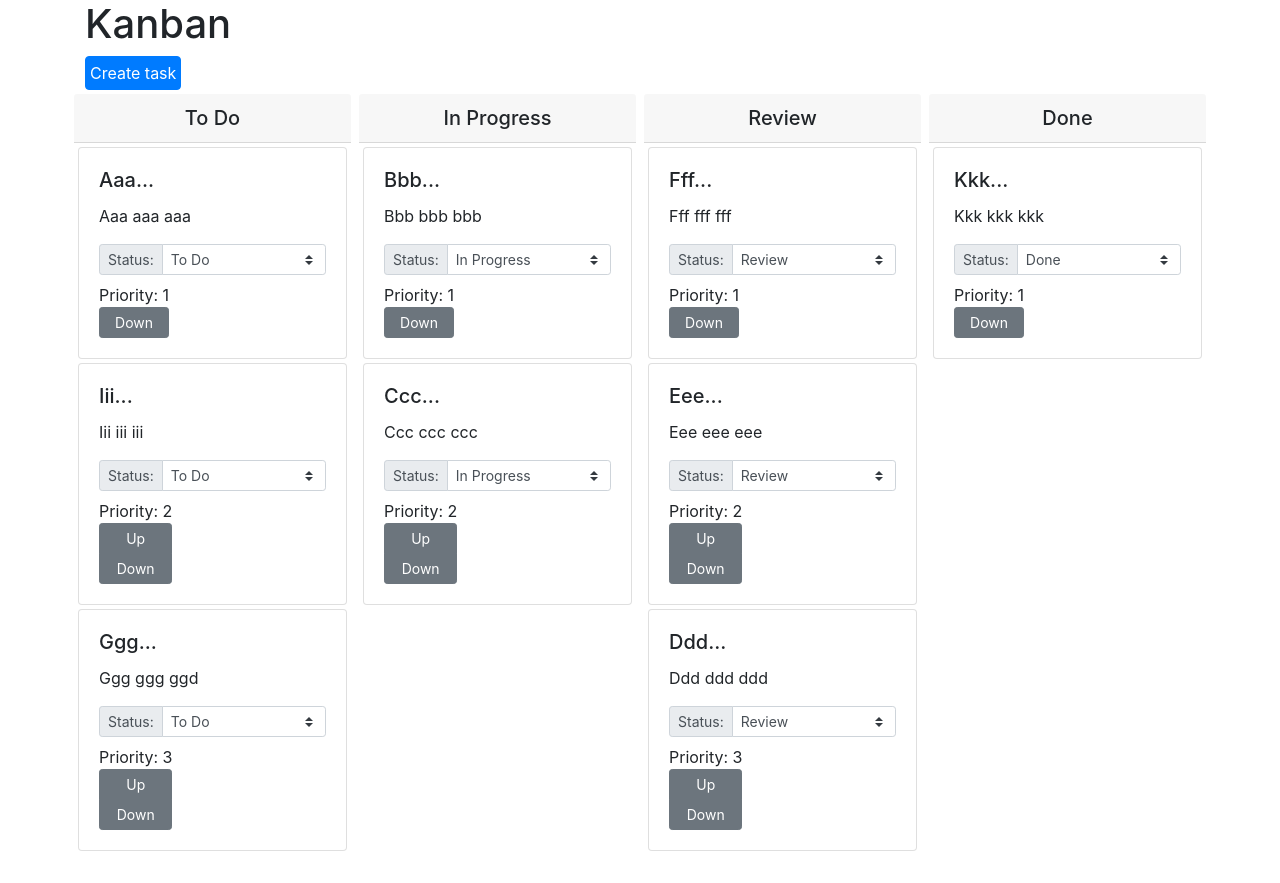
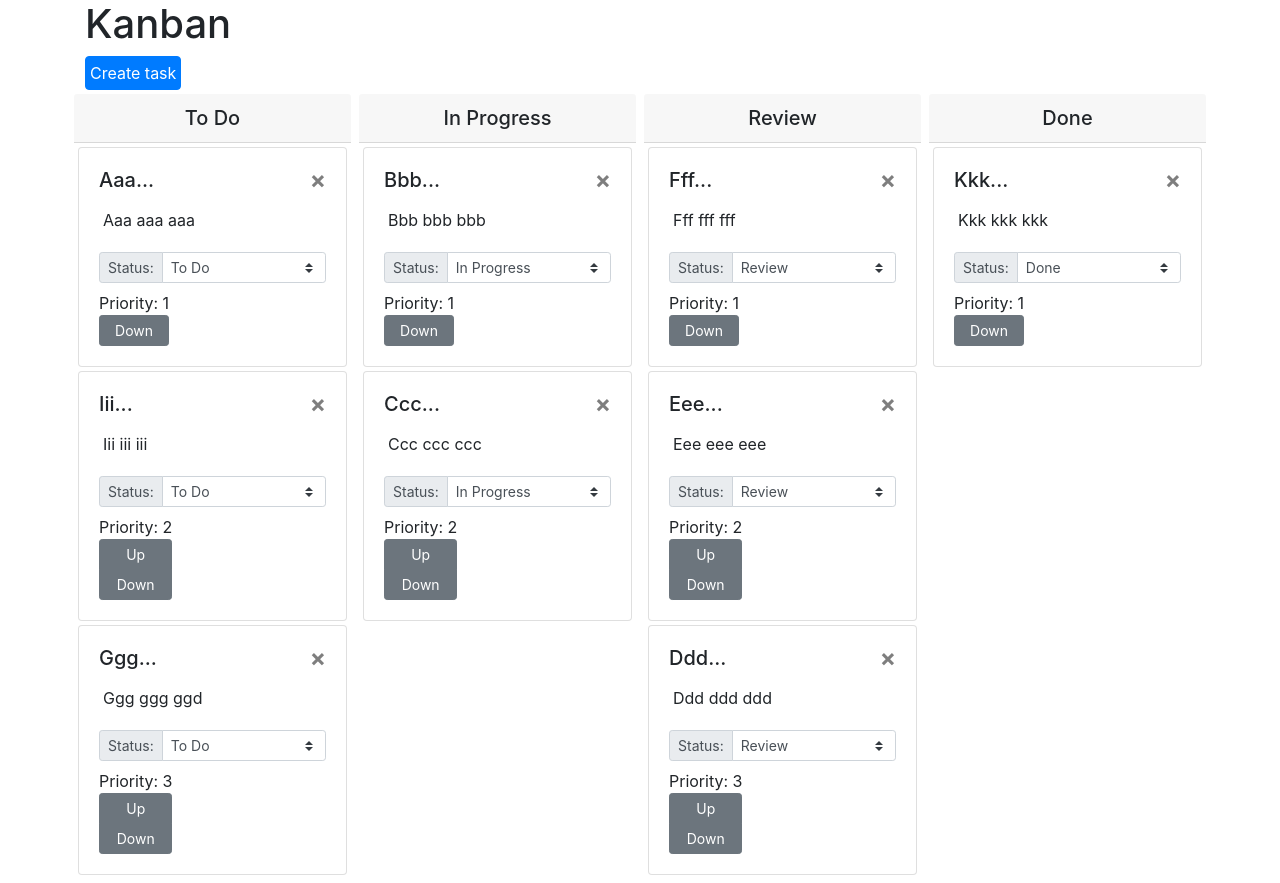
Before and after one commit to atarasevich77/kanban-lesson, a React (Create React App) app: page / in a window 1280 px wide. Before the commit the page ends 859 px from the top, so only its background shows below. Built offline with nearby package versions, Linux system fonts and the light colour scheme.

Commit message:
Add delete task functional

```diff
--- a/src/App.js
+++ b/src/App.js
@@ -83,6 +83,11 @@ function App() {
         setTasks(updatedTasks);
     }
 
+    const deleteTask = (task) => {
+        const newTasks = tasks.filter(obj => obj.id !== task.id);
+        setTasks(newTasks);
+    }
+
     return (
         <div>
 
@@ -117,6 +122,7 @@ function App() {
                                           initStatuses={initStatuses}
                                           tasks={tasks}
                                           updateTask={updateTask}
+                                          deleteTask={deleteTask}
                             />
                         )
                 }
--- a/src/components/Statuses/StatusesItem.js
+++ b/src/components/Statuses/StatusesItem.js
@@ -15,6 +15,7 @@ const StatusesItem = (props) => {
                                            initStatuses={props.initStatuses}
                                            task={task}
                                            updateTask={props.updateTask}
+                                           deleteTask={props.deleteTask}
                                 />
                             );
                     })
--- a/src/components/Tasks/TasksItem.js
+++ b/src/components/Tasks/TasksItem.js
@@ -27,6 +27,10 @@ const TasksItem = (props) => {
         // setShow("");
     }
 
+    const onDeleteTask = () => {
+        props.deleteTask(task);
+    }
+
     // const onToggleDropdown = (e) => {
     //     e.preventDefault();
     //     setShow(!show ? " show" : "");
@@ -35,11 +39,13 @@ const TasksItem = (props) => {
     return (
         <div className="card m-1">
             <div className="card-body">
+                <button type="button" className="close text-right" onClick={onDeleteTask} aria-label="Delete">
+                    <span aria-hidden="true">&times;</span>
+                </button>
                 <h5 className="card-title">{title}</h5>
-                <p className="card-text">
+                <p className="card-text p-1">
                     {task.name}
                 </p>
-
                 <div className="input-group input-group-sm mb-2 mt-2">
                     <div className="input-group-prepend">
                         <label className="input-group-text" htmlFor="inputGroupSelect01">Status:</label>
@@ -52,7 +58,6 @@ const TasksItem = (props) => {
                         }
                     </select>
                 </div>
-
                 <div className="btn-group-vertical btn-group-sm" aria-label={"Priority: " + task.priority}>
                     Priority: {task.priority}
                     {
@@ -64,7 +69,6 @@ const TasksItem = (props) => {
                         <button className="btn btn-secondary" onClick={onPriorityDown} type="button">Down</button>
                     }
                 </div>
-
                 {/*This bootstrap dropdown doesn't work */}
                 {/*<div className="dropdown">*/}
                 {/*    <button className="btn btn-secondary btn-sm dropdown-toggle" type="button" id="dropdownMenuButton"*/}
@@ -85,7 +89,6 @@ const TasksItem = (props) => {
                 {/*        }*/}
                 {/*    </div>*/}
                 {/*</div>*/}
-
             </div>
         </div>
     );
```
